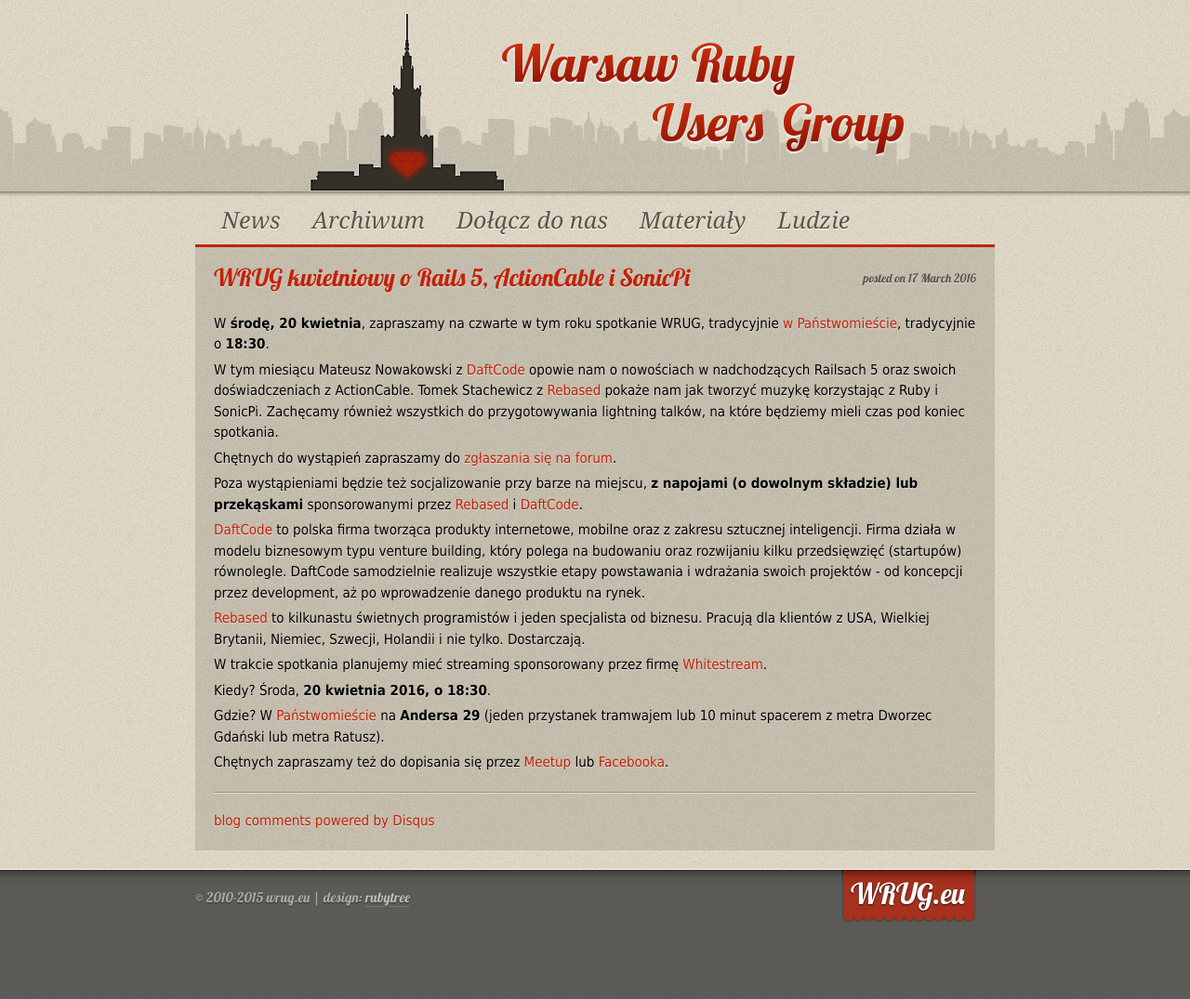
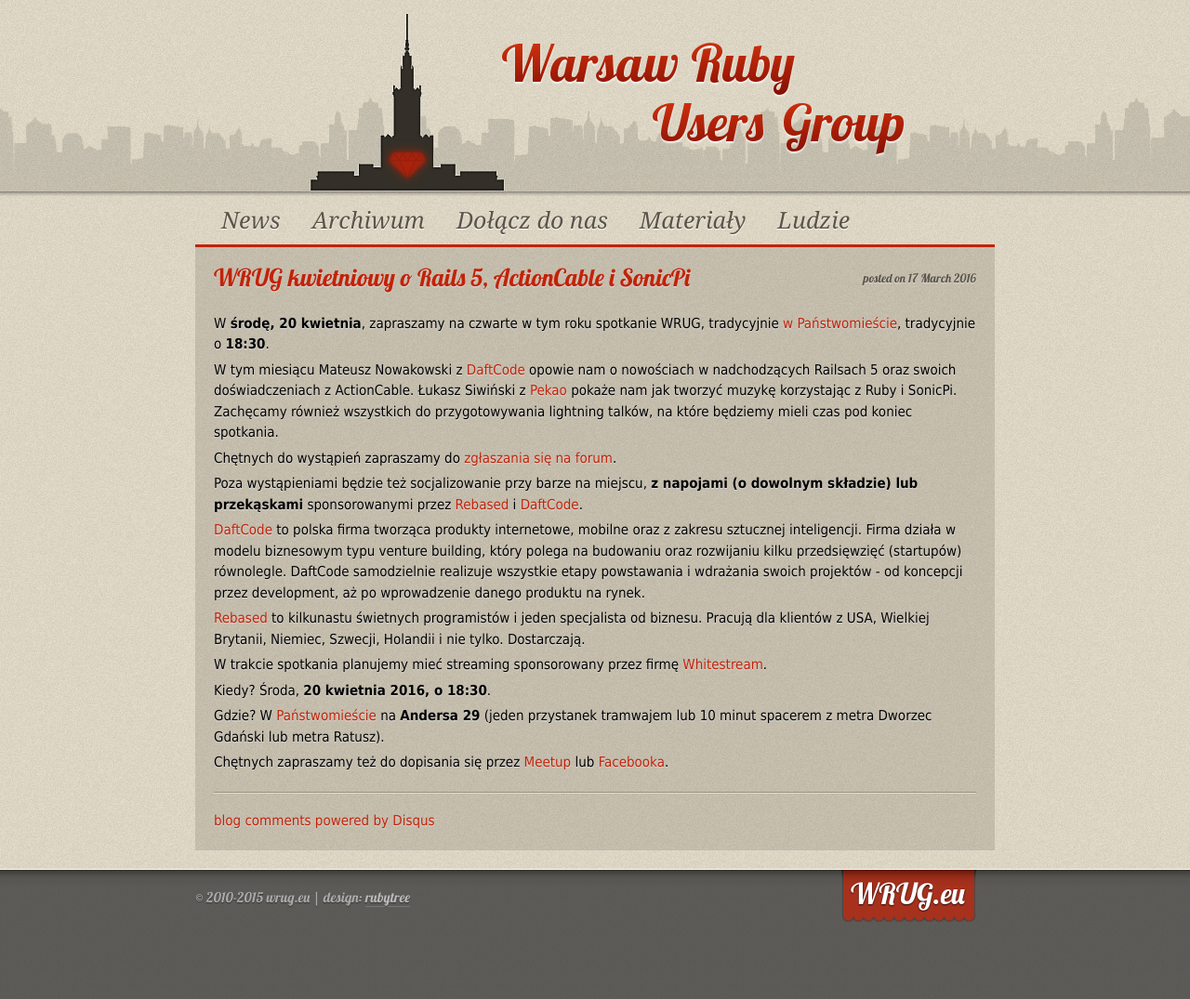
Before and after one commit to wrug/wrug.eu, a Jekyll site: the page built from _posts/2016-03-17-spotkanie-kwietniowe.md, in a window 1280 px wide. Shown: the whole page at 93% size. Built offline with Jekyll 4.4.1, drawn with Linux system fonts in a browser that asks for light colours; comment, search, counter and statistics services are not loaded.

Commit message:
Add config for presentation 'Ruby jako instrument muzyczny' (April 2016) and fix post info about this presentation.

```diff
--- a/_posts/2016-03-17-spotkanie-kwietniowe.md
+++ b/_posts/2016-03-17-spotkanie-kwietniowe.md
@@ -9,7 +9,7 @@
 
 W tym miesiącu Mateusz Nowakowski z [DaftCode](http://daftcode.pl) opowie nam
 o nowościach w nadchodzących Railsach 5 oraz swoich doświadczeniach z ActionCable.
-Tomek Stachewicz z [Rebased](http://rebased.pl) pokaże nam jak tworzyć muzykę
+Łukasz Siwiński z [Pekao](http://pekao.com.pl) pokaże nam jak tworzyć muzykę
 korzystając z Ruby i SonicPi.
 Zachęcamy również wszystkich do przygotowywania lightning talków,
 na które będziemy mieli czas pod koniec spotkania.
```
Also changed, not shown: people.yml (+7 -0 lines).
